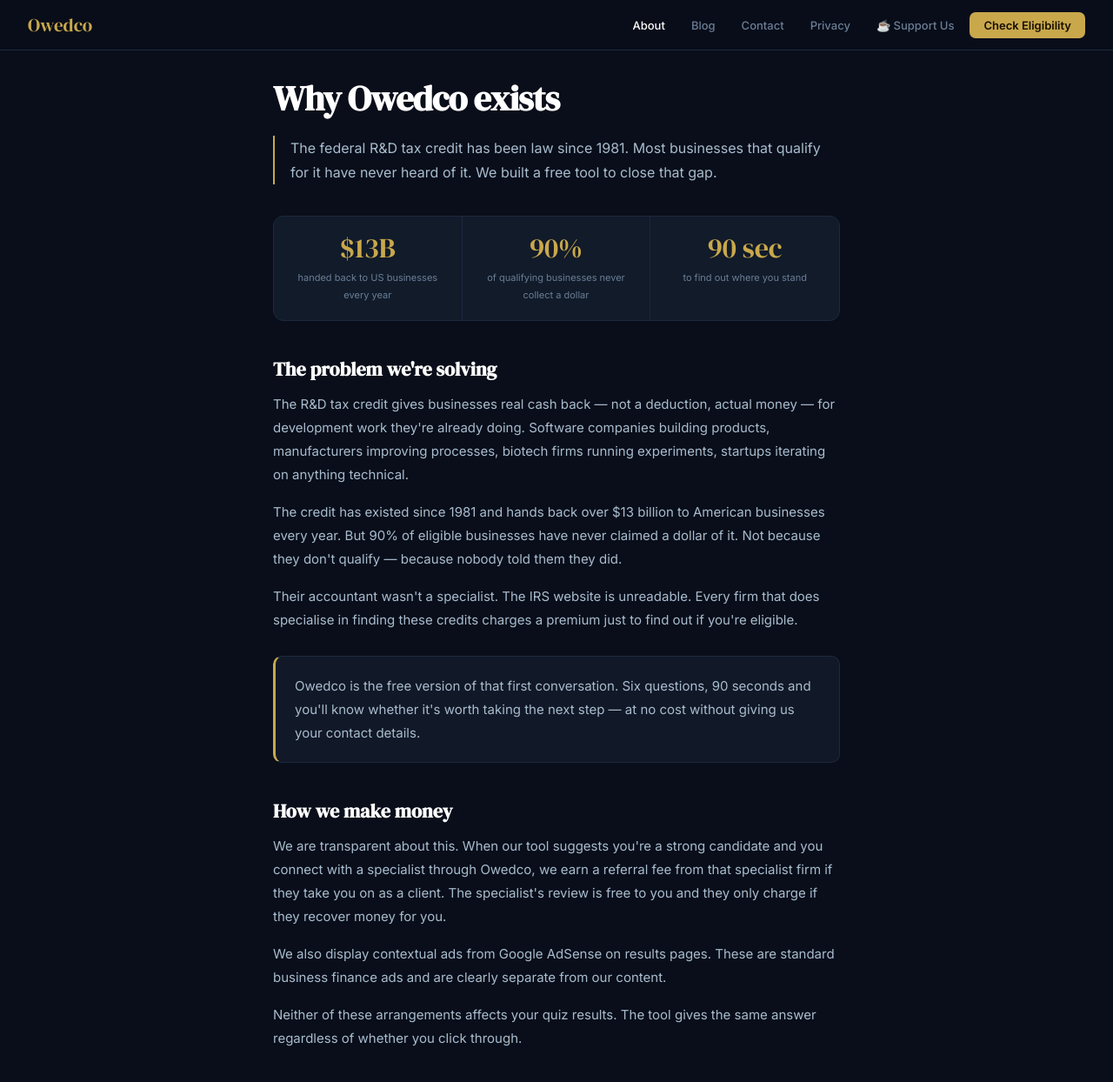
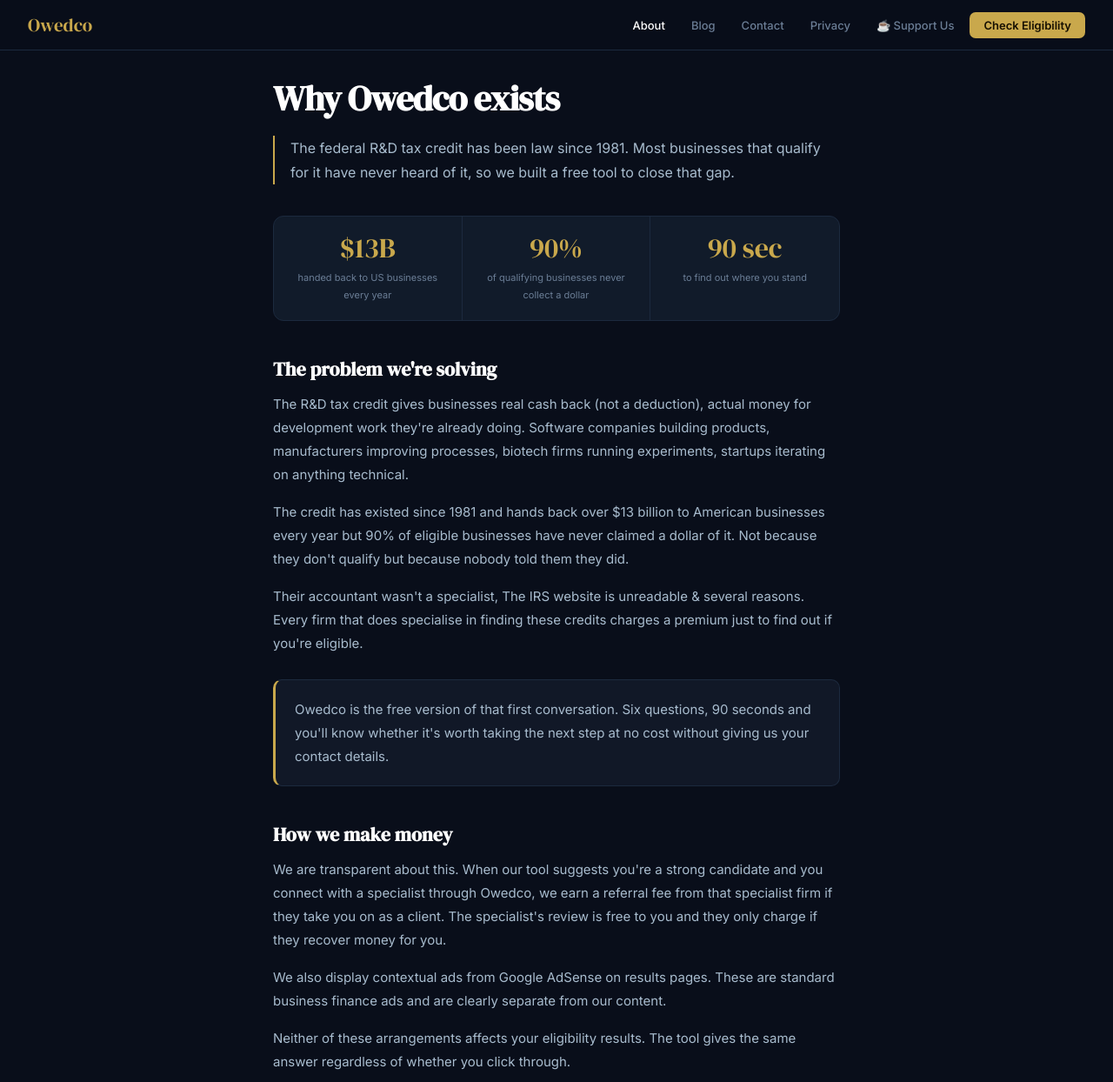
Before and after one commit to infinitekoushik/Owedco, a plain HTML site: page about.html in a window 1280 px wide. Shown: the top 1244 px of the page at 87% size. Drawn offline with Linux system fonts and the light colour scheme.

Commit message:
Update about.html

```diff
--- a/about.html
+++ b/about.html
@@ -4,7 +4,7 @@
 <meta charset="UTF-8">
 <meta name="viewport" content="width=device-width, initial-scale=1.0">
 <title>About Owedco</title>
-<meta name="description" content="Owedco exists because 90% of businesses that qualify for the R&D tax credit have never claimed it and gives away free money to the government. So We built a free 90-second checker to fix that.">
+<meta name="description" content="Owedco exists because 90% of businesses that qualify for the R&D tax credit have never claimed it and gives away free money to the government so we built a free 90-second checker to fix that.">
 <link rel="canonical" href="https://owedco.com/about.html">
 <link rel="icon" type="image/png" sizes="32x32" href="/favicon-32.png">
 <link rel="apple-touch-icon" href="/apple-touch-icon.png">
@@ -365,7 +365,7 @@
 <div class="page-wrap">
   <article>
     <h1>Why Owedco exists</h1>
-    <p class="lede">The federal R&D tax credit has been law since 1981. Most businesses that qualify for it have never heard of it. We built a free tool to close that gap.</p>
+    <p class="lede">The federal R&D tax credit has been law since 1981. Most businesses that qualify for it have never heard of it, so we built a free tool to close that gap.</p>
 
     <div class="stat-row">
       <div class="stat-item">
@@ -383,18 +383,18 @@
     </div>
 
     <h2>The problem we're solving</h2>
-    <p>The R&D tax credit gives businesses real cash back — not a deduction, actual money — for development work they're already doing. Software companies building products, manufacturers improving processes, biotech firms running experiments, startups iterating on anything technical.</p>
-    <p>The credit has existed since 1981 and hands back over $13 billion to American businesses every year. But 90% of eligible businesses have never claimed a dollar of it. Not because they don't qualify — because nobody told them they did.</p>
-    <p>Their accountant wasn't a specialist. The IRS website is unreadable. Every firm that does specialise in finding these credits charges a premium just to find out if you're eligible.</p>
+    <p>The R&D tax credit gives businesses real cash back (not a deduction), actual money for development work they're already doing. Software companies building products, manufacturers improving processes, biotech firms running experiments, startups iterating on anything technical.</p>
+    <p>The credit has existed since 1981 and hands back over $13 billion to American businesses every year but 90% of eligible businesses have never claimed a dollar of it. Not because they don't qualify but because nobody told them they did.</p>
+    <p>Their accountant wasn't a specialist, The IRS website is unreadable & several reasons. Every firm that does specialise in finding these credits charges a premium just to find out if you're eligible.</p>
 
     <div class="callout">
-      <p>Owedco is the free version of that first conversation. Six questions, 90 seconds and you'll know whether it's worth taking the next step — at no cost without giving us your contact details.</p>
+      <p>Owedco is the free version of that first conversation. Six questions, 90 seconds and you'll know whether it's worth taking the next step at no cost without giving us your contact details.</p>
     </div>
 
     <h2>How we make money</h2>
     <p>We are transparent about this. When our tool suggests you're a strong candidate and you connect with a specialist through Owedco, we earn a referral fee from that specialist firm if they take you on as a client. The specialist's review is free to you and they only charge if they recover money for you.</p>
     <p>We also display contextual ads from Google AdSense on results pages. These are standard business finance ads and are clearly separate from our content.</p>
-    <p>Neither of these arrangements affects your quiz results. The tool gives the same answer regardless of whether you click through.</p>
+    <p>Neither of these arrangements affects your eligibility results. The tool gives the same answer regardless of whether you click through.</p>
 
     <h2>What we are not</h2>
     <p>Owedco is not a tax firm, a law firm or a financial advisor. We are an information tool. Nothing on this site is tax advice. The estimates we provide are based on general R&D credit calculation principles and your self-reported figures — they are starting points, not guarantees. Always work with a qualified professional before filing any credit claim.</p>
```
